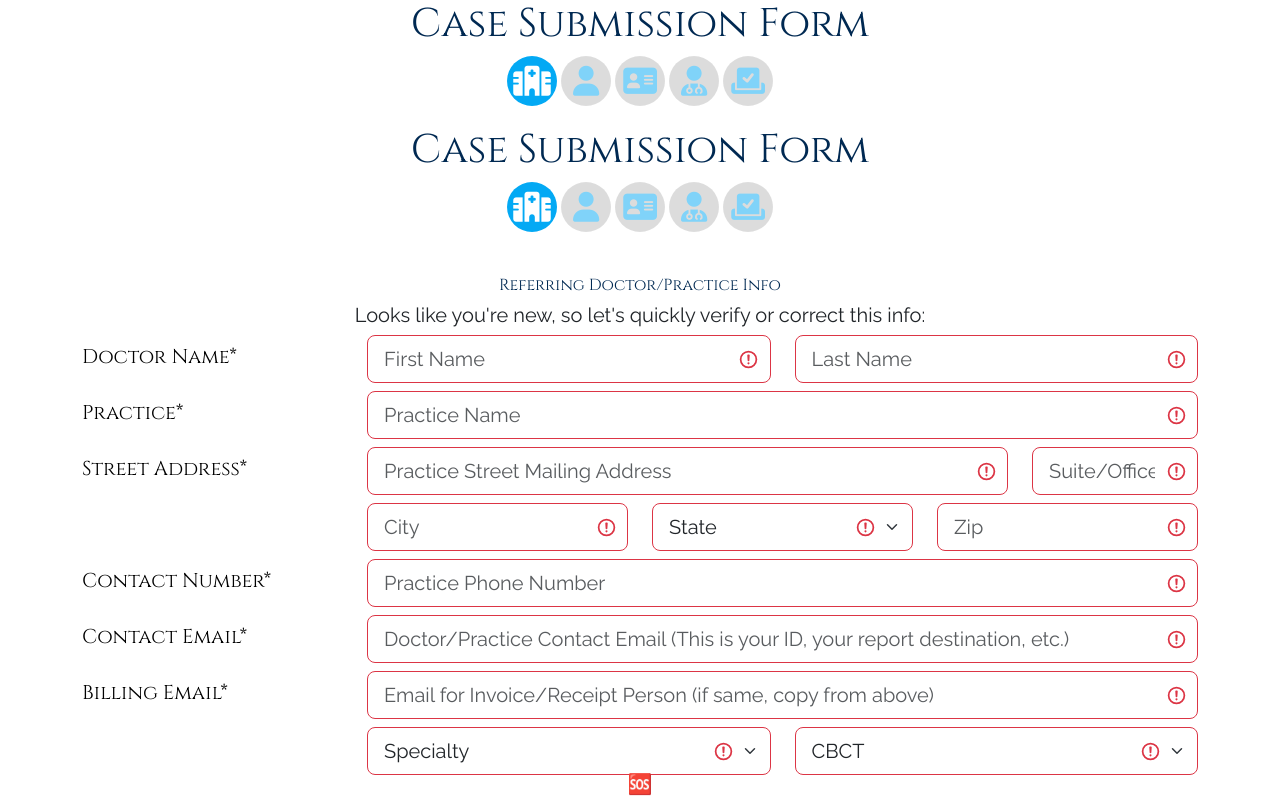
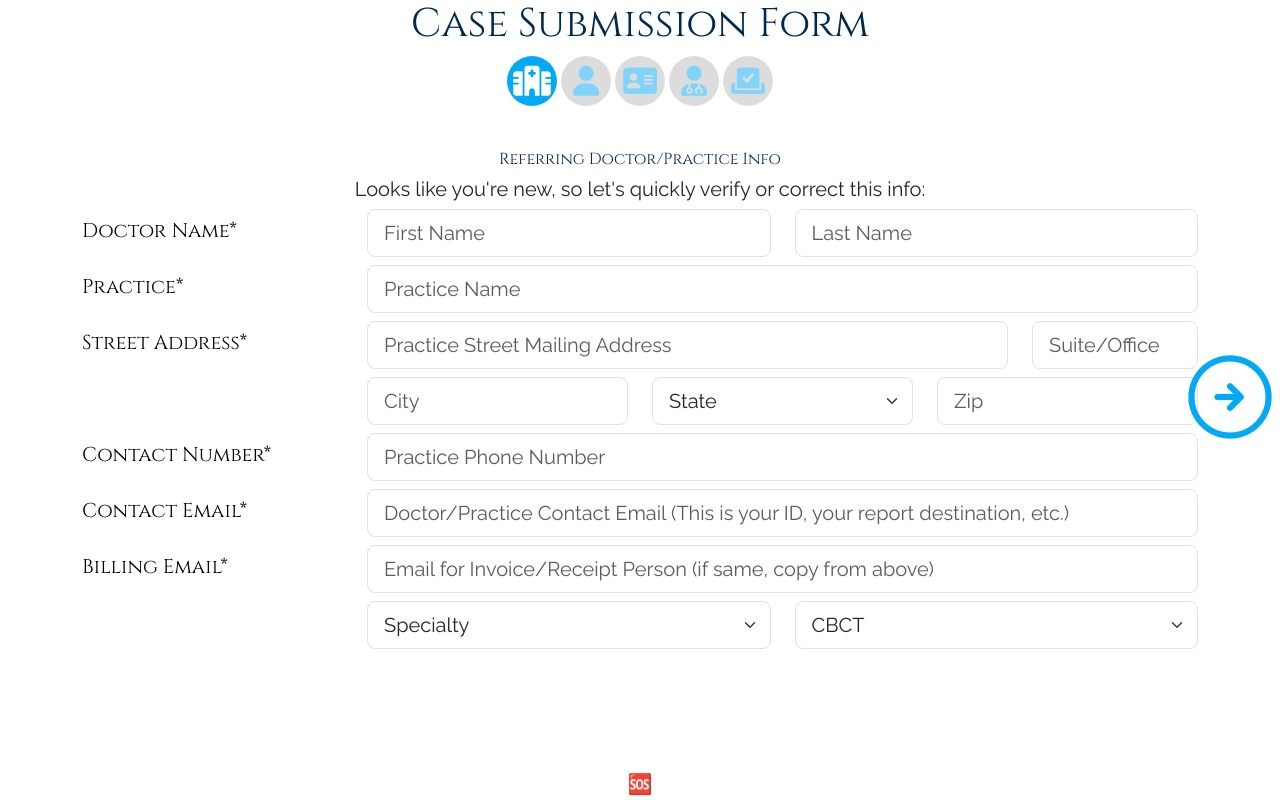
Before and after one commit to asadbilal800/hiomr_app, an Angular app in the folder frontend/: page /home/registration in a window 1280 px wide. Built offline with nearby package versions, Linux system fonts and the light colour scheme.

Commit message:
completion fo reigstration frontend basic flow

```diff
--- a/frontend/src/app/components/registration/registration.component.html
+++ b/frontend/src/app/components/registration/registration.component.html
@@ -1,22 +1,4 @@
-
-<!-- Neither Bootstrap nor Font Awesome Icons work if these are not present on this page -->
-<!-- Font Awesome Icons CSS -->
-<link rel="stylesheet" href="https://cdnjs.cloudflare.com/ajax/libs/font-awesome/6.0.0/css/all.min.css">
-<!-- Bootstrap 5.3 Styling -->
-<link href="https://cdn.jsdelivr.net/npm/bootstrap@5.3.0/dist/css/bootstrap.min.css" rel="stylesheet" integrity="sha384-9ndCyUaIbzAi2FUVXJi0CjmCapSmO7SnpJef0486qhLnuZ2cdeRhO02iuK6FUUVM" crossorigin="anonymous">
-
-<div>
-    <h1 class="title">Case Submission Form</h1>
-      <div class="steps justify-content-center">
-        <span class="step active" title='Practice|Doctor Info'><i class="fa-solid fa-hospital"></i></span>
-        <span class="step" title='Patient Info'><i class="fa-solid fa-user"></i></span>
-        <span class="step" title='Reason'><i class="fa-solid fa-address-card"></i></span>
-        <span class="step" title='Radiologist'><i class="fa-solid fa-user-doctor"></i></span>
-        <span class="step" title='Confirmation'><i class="fa-solid fa-check-to-slot"></i></span>
-      </div>
-</div>
-
-<form id="regForm" class="form container mt-4 needs-validation" novalidate>
+<form [formGroup]="regForm" class="form container mt-4">
   <div class="col-12">
       <h6 class="title" title="We need this information to have the patient's clinician of record on file">Referring Doctor/Practice Info</h6>
       <h6 class="text-center raleway">Looks like you're new, so let's quickly verify or correct this info:</h6>
@@ -25,28 +7,14 @@
           <div class="col-sm-3 col-form-label"><label>Doctor Name*</label></div>
           <div class="col-sm">
               <label class="col-sm-3 col-form-label" hidden>dfirst</label>
-                <input required
-                id='dFirstName'
-                formControlName="dFirstName"
-                type="text"
-                class="form-control form-control-lg is-invalid"
-                placeholder="First Name"
-                tabindex="1"
-                oninput="checkInputsValidation('dFirstName')"
-                />
+              <input formControlName="dFirstName" type="text" class="form-control form-control-lg "
+                  placeholder="First Name" tabindex="1" />
               <!-- <div class="invalid-tooltip">Enter your tooltip error here!</div> -->
           </div>
           <div class="col-sm ">
               <label class="form-label" hidden>dlast</label>
-                <input required
-                id="dLastName"
-                formControlName="dLastName"
-                type="text"
-                class="form-control form-control-lg is-invalid"
-                placeholder="Last Name"
-                tabindex="2"
-                oninput="checkInputsValidation('dLastName')"
-                />
+              <input formControlName="dLastName" type="text" class="form-control form-control-lg "
+                  placeholder="Last Name" tabindex="2" />
               <!-- <div class="invalid-tooltip">Enter your tool tip error here!</div> -->
           </div>
       </div>
@@ -54,15 +22,8 @@
       <div class="row mb-2 position-relative">
           <div class="col-sm-3 col-form-label cinzel"><label>Practice*</label></div>
           <div class="col-sm-9">
-                <input required
-                id="practice"
-                formControlName="practice"
-                type="text"
-                placeholder="Practice Name"
-                class="form-control form-control-lg is-invalid"
-                tabindex="3"
-                oninput="checkInputsValidation('practice')"
-                />
+              <input formControlName="practice" type="text" placeholder="Practice Name"
+                  class="form-control form-control-lg " tabindex="3" />
               <!--<div class="invalid-tooltip">Enter your tool tip error here!</div>-->
           </div>
       </div>
@@ -70,24 +31,13 @@
       <div class="row mb-2 position-relative">
           <div class="col-sm-3 col-form-label"><label>Street Address*</label></div>
           <div class="col-sm-7">
-                <input required
-                id="street"
-                formControlName="street"
-                type="text"
-                placeholder="Practice Street Mailing Address"
-                class="form-control form-control-lg is-invalid"
-                tabindex="4"
-                oninput="checkInputsValidation('street')"
-                />
+              <input formControlName="street" type="text" placeholder="Practice Street Mailing Address"
+                  class="form-control form-control-lg " tabindex="4" />
               <!--<div class="invalid-tooltip"> Enter your tool tip error here!</div>-->
           </div>
           <div class="col-sm-2">
-                <input
-                id="address2"
-                formControlName="address2"
-                type="text"
-                placeholder="Suite/Office"
-                class="form-control form-control-lg is-invalid" />
+              <input formControlName="address2" type="text" placeholder="Suite/Office"
+                  class="form-control form-control-lg " />
               <!--<div class="invalid-tooltip"> Enter your tool tip error here!</div>-->
           </div>
       </div>
@@ -95,29 +45,16 @@
       <div class="row mb-2 position-relative">
           <label class="col-sm-3 col-form-label"></label>
           <div class="col-sm-3 position-relative">
-                <input required
-                id="city"
-                formControlName="city"
-                type="text"
-                placeholder="City"
+              <input formControlName="city" type="text" placeholder="City"
                   title="We built this city on rock and roll...What else would one put here?"
-                class="form-control form-control-lg is-invalid"
-                tabindex="5"
-                oninput="checkInputsValidation('city')"
-                />
+                  class="form-control form-control-lg " tabindex="5" />
               <!--<div class="invalid-tooltip">Enter your tool tip error here!</div>-->
           </div>
 
           <label class="col-sm-3 col-form-label" hidden></label>
           <div class="col-sm-3 position-relative">
-                <select required
-                class="form-select form-select-lg is-invalid"
-                input id="state"
-                formControlName="state"
-                title="US State/Territory"
-                tabindex="6"
-                oninput="checkInputsValidation('state')"
-                >
+              <select formControlName="state" class="form-select form-select-lg " title="US State/Territory"
+                  tabindex="6">
                   <option disabled selected value>State</option>
                   <option value="AL">AL</option>
                   <option value="AK">AK</option>
@@ -185,18 +122,8 @@
 
           <label class="col-sm-3 col-form-label" hidden></label>
           <div class="col-sm-3 position-relative">
-                <input required
-                id="zip"
-                formControlName="zip"
-                type="text"
-                placeholder="Zip"
-                maxlength="5"
-                pattern="^\d{5}$"
-                title="Five Digit Zip Code"
-                class="form-control form-control-lg is-invalid"
-                tabindex="7"
-                oninput="checkInputsValidation('zip')"
-                />
+              <input formControlName="zip" type="text" placeholder="Zip" maxlength="5" pattern="^\d{5}$"
+                  title="Five Digit Zip Code" class="form-control form-control-lg " tabindex="7" />
               <!--<div class="invalid-tooltip"> Enter your tool tip error here!</div>-->
           </div>
       </div>
@@ -204,15 +131,8 @@
       <div class="row mb-2 position-relative">
           <div class="col-sm-3 col-form-label"><label>Contact Number*</label></div>
           <div class="col-sm-9">
-                <input required
-                id="practisePhoneNo"
-                formControlName="practisePhoneNo"
-                type="text"
-                placeholder="Practice Phone Number"
-                class="form-control form-control-lg is-invalid"
-                tabindex="8"
-                oninput="checkInputsValidation('practisePhoneNo')"
-                />
+              <input formControlName="practisePhoneNo" type="text" placeholder="Practice Phone Number"
+                  class="form-control form-control-lg " tabindex="8" />
               <!--<div class="invalid-tooltip"> Enter your tool tip error here!</div>-->
           </div>
       </div>
@@ -220,15 +140,8 @@
       <div class="d-none row mb-2 position-relative">
           <div class="col-sm-3 col-form-label"><label>Secondary Number</label></div>
           <div class="col-sm-9 position-relative">
-                <input
-                id="practicePhoneNo2"
-                formControlName="practicePhoneNo2"
-                type="text"
-                maxlength="10"
-                pattern="^\d{10}$"
-                placeholder="Optional Secondary Contact Number"
-                class="form-control form-control-lg"
-                tabindex="9"/>
+              <input formControlName="practicePhoneNo2" type="text" maxlength="10" pattern="^\d{10}$"
+                  placeholder="Optional Secondary Contact Number" class="form-control form-control-lg" tabindex="9" />
               <!-- <div class="invalid-tooltip"> Enter your tool tip error here!</div> -->
           </div>
       </div>
@@ -236,16 +149,9 @@
       <div class="row mb-2 position-relative">
           <div class="col-sm-3 col-form-label"><label>Contact Email*</label></div>
           <div class="col-sm-9">
-                <input required
-                id="emailId"
-                formControlName="practicePhoneNo2"
-                type="email"
+              <input formControlName="emailId" type="email"
                   placeholder="Doctor/Practice Contact Email (This is your ID, your report destination, etc.)"
-                class="form-control form-control-lg is-invalid"
-                title="Lowercase Email Address"
-                tabindex="10"
-                oninput="validateEmailFormat('emailId')"
-                />
+                  class="form-control form-control-lg " title="Lowercase Email Address" tabindex="10" />
               <!--<div class="invalid-tooltip">Keep typing until it's a complete email</div>-->
           </div>
       </div>
@@ -253,16 +159,8 @@
       <div class="row mb-2 position-relative">
           <div class="col-sm-3 col-form-label"><label>Billing Email*</label></div>
           <div class="col-sm-9">
-                <input required
-                id="billEmail"
-                formControlName="billEmail"
-                type="email"
-                placeholder="Email for Invoice/Receipt Person (if same, copy from above)"
-                class="form-control form-control-lg is-invalid"
-                title="Lowercase Email Address"
-                tabindex="11"
-                oninput="validateEmailFormat('billEmail')"
-                />
+              <input formControlName="billEmail" type="email" placeholder="Email for Invoice/Receipt Person (if same, copy from above)"
+                  class="form-control form-control-lg " title="Lowercase Email Address" tabindex="11" />
               <!--<div class="invalid-tooltip">Keep typing until it's a complete email</div>-->
           </div>
       </div>
@@ -271,14 +169,8 @@
           <div class="col-sm-3 col-form-label"></div>
           <div class="col-sm">
               <label class="col-sm-3 col-form-label" hidden>specialty</label>
-                <select required
-                class="form-select form-select-lg mb-3 is-invalid"
-                id='specialty'
-                formControlName="specialty"
-                title="Specialty"
-                tabindex="12"
-                oninput="checkInputsValidation('specialty')"
-                >
+              <select formControlName="specialty" class="form-select form-select-lg mb-3 " title="Specialty"
+                  tabindex="12">
                   <option disabled selected value>Specialty</option>
                   <option value="1">General</option>
                   <option value="2">Endodontics</option>
@@ -295,14 +187,8 @@
 
           <div class="col-sm position-relative">
               <label hidden>cbct</label>
-                <select required
-                class="form-select form-select-lg mb-3 is-invalid"
-                id='cbct'
-                formControlName="cbct"
-                title="CBCT Machine"
-                tabindex="13"
-                oninput="checkInputsValidation('cbct')" tabindex="13"
-                >
+              <select formControlName="cbct" class="form-select form-select-lg mb-3 " title="CBCT Machine"
+                  tabindex="13">
                   <option disabled selected value>CBCT</option>
                   <option value="1">Sirona</option>
                   <option value="2">iCat</option>
@@ -323,6 +209,15 @@
 
   </div>
 
+          <!-- Nav Button Forward-->
+          <div class="col"
+          >
+          <a class="navbutton position-absolute top-50 end-0 translate-middle-y fadefast"
+           (click)="navigateToPatientForm()" role="button">
+           <span class="material-symbols-rounded">arrow_circle_right</span>
+           </a>
+          </div>
+
   <!-- User Message -->
   <div class="row">
       <div class="col text-center" id="userMessage"></div>
--- a/frontend/src/app/components/registration/registration.component.ts
+++ b/frontend/src/app/components/registration/registration.component.ts
@@ -1,12 +1,87 @@
-import { Component } from '@angular/core';
+import { CommonModule } from '@angular/common';
+import { Component, OnInit } from '@angular/core';
+import { FormBuilder, FormGroup, FormsModule, ReactiveFormsModule, Validators } from '@angular/forms';
+import { RoutePaths, SharedService } from '../../services/shared.service';
+import { Router } from '@angular/router';
+import { RegistrationService } from '../../services/registration.service';
 
 @Component({
   selector: 'app-registration',
   standalone: true,
-  imports: [],
+  imports: [FormsModule, CommonModule, ReactiveFormsModule],
   templateUrl: './registration.component.html',
   styleUrl: './registration.component.css'
 })
-export class RegistrationComponent {
+export class RegistrationComponent implements OnInit {
+
+  regForm: FormGroup ={} as any;
+  constructor(private formBuilder: FormBuilder,private sharedService: SharedService,private router: Router,private registrationService: RegistrationService) {}
+
+  ngOnInit(): void {
+  this.regForm = this.formBuilder.group({
+    dFirstName: ['', Validators.required],
+    dLastName: ['', Validators.required],
+    practice: ['', Validators.required],
+    street: ['', Validators.required],
+    address2: [''], // optional field
+    city: ['', Validators.required],
+    state: ['', Validators.required],
+    zip: ['', [Validators.required, Validators.pattern(/^\d{5}$/)]],
+    practisePhoneNo: ['', Validators.required],
+    practicePhoneNo2: [''], // optional field
+    emailId: ['', [Validators.required, Validators.email]],
+    billEmail: ['', [Validators.required, Validators.email]],
+    specialty: ['', Validators.required],
+    cbct: ['', Validators.required]
+  });
+
+  this.mapAddress();
+
+  }
+
+  mapAddress() {
+    let result: any = this.sharedService.practiceAddress;
+    if(result?.length){
+    if (result.split('|')[0]) {
+      this.regForm.patchValue({ street: result.split('|')[0] });
+    }
+    if (result.split('|')[1]) {
+      this.regForm.patchValue({ city: result.split('|')[1] });
+    }
+    if (result.split('|')[2]) {
+      this.regForm.patchValue({ zip: result.split('|')[2] });
+    }
+    if (result.split('|')[3]) {
+      this.regForm.patchValue({ practisePhoneNo: result.split('|')[3] });
+    }
+    if (result.split('|')[4]) {
+      this.regForm.patchValue({ state: result.split('|')[4] });
+    }
+    if (result.split('|')[5]) {
+      this.regForm.patchValue({ emailId: result.split('|')[5] });
+    }
+    if (result.split('|')[6]) {
+      this.regForm.patchValue({ practice: result.split('|')[6] });
+    }
+  }
+  }
+
+  async doctorPracticeSave(){
+    let payload = this.regForm.value;
+    payload = {...payload,email: this.sharedService.emailRelatedData.email}
+    await this.registrationService.saveRegistration(payload);
+
+  }
+
+  async navigateToPatientForm(){
+    // await this.doctorPracticeSave();
+    // let route:string =  'home/' + (RoutePaths.PatientForm);
+    // this.router.navigate([route]);
+    console.log(this.regForm.value);
+  }
+
+
+
+
 
 }
--- a/frontend/src/app/global.ts
+++ b/frontend/src/app/global.ts
@@ -2,5 +2,6 @@ export const EndpointURLS = {
   CheckEmailDb: 'checkEmailDB',
   MatchPracticeDb: 'checkMatchPractice',
   CheckToken: 'checkToken',
+  Registration: 'saveRegistration',
   CaptchaLink: 'https://www.google.com/recaptcha/api/siteverify'
 }
--- a/frontend/src/app/services/shared.service.ts
+++ b/frontend/src/app/services/shared.service.ts
@@ -27,5 +27,6 @@ export enum RoutePaths {
   EmailPage = 'email',
   SubmittingDoctor = 'submitting-doctor',
   MatchPractice = 'match-practice',
-  Registration = 'registration'
+  Registration = 'registration',
+  PatientForm = 'patientForm'
 }
```
Also changed, not shown: frontend/src/app/services/registration.service.ts (added, +16 -0 lines). Lines whose indentation alone changed are shown as unchanged.
